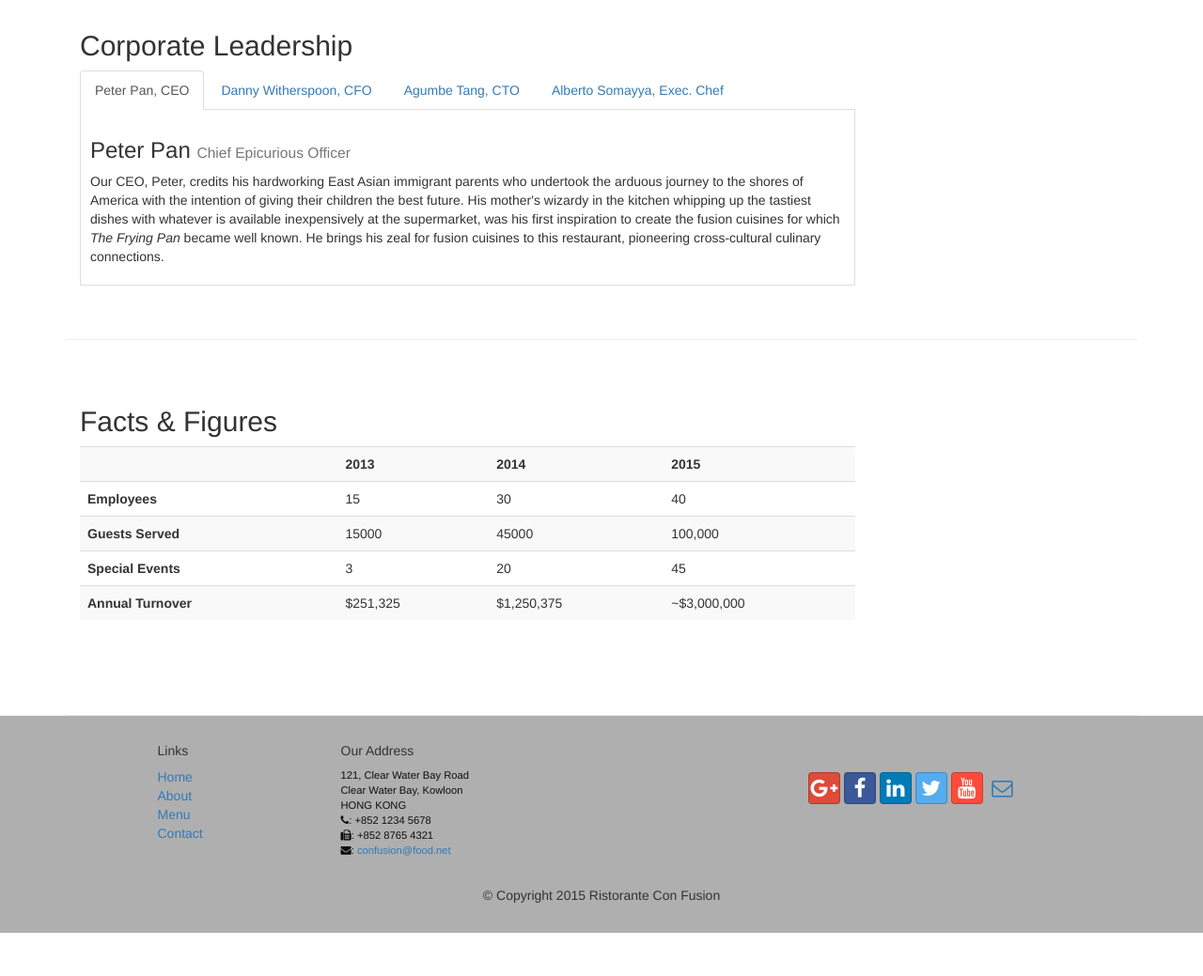
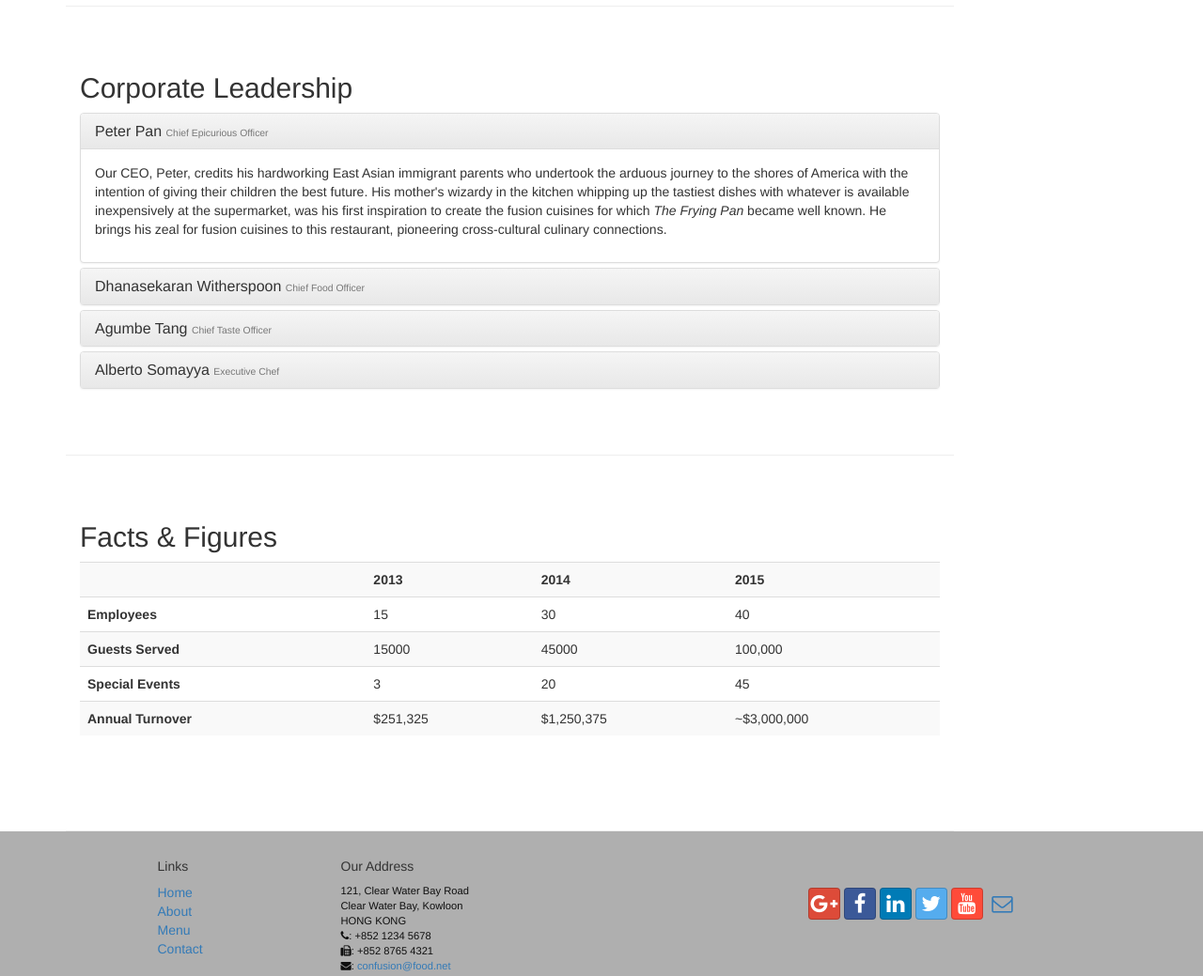
Before and after one commit to cullian/Front-End-Bootstrap-assignment, a plain HTML site: page aboutus.html in a window 1280 px wide. Shown: the part 1100-2139 px from the top of the page at 94% size. Before the commit the page ends 2093 px from the top, so only its background shows below. Drawn offline with nearby package versions, Linux system fonts and the light colour scheme.

Commit message:
Added files via upload
turned tabs into accordions and added scrollspy to about

```diff
--- a/aboutus.html
+++ b/aboutus.html
@@ -25,7 +25,7 @@
     <![endif]-->
 </head>
 
-<body>
+<body data-spy="scroll" data-target="#myScrollspy" data-offset="200">
     <nav class="navbar navbar-inverse navbar-fixed-top" role="navigation">
         <div class="container">
             <div class="navbar-header">
@@ -83,6 +83,8 @@
 
     <div class="container">
         <div class="row">
+        <div class="col-xs-12 col-sm-10">
+        <div class="row">
             <div class="col-xs-12">
     <!-- Bread Crumbs -->
                 <ol class="breadcrumb">
@@ -96,8 +98,8 @@
             </div>
         </div>
 
-        <div class="row row-content">
-            <div class="col-xs-12 col-sm-8">
+        <div id="history" class="row row-content">
+            <div class="col-xs-12 col-sm-6 col-lg-8">
                 <h2>Our History</h2>
                 <p>Started in 2010, Ristorante con Fusion quickly established itself as a culinary icon par excellence in Hong Kong. With its unique brand of world fusion cuisine that can be found nowhere else, it enjoys patronage from the A-list clientele in Hong Kong.  Featuring four of the best three-star Michelin chefs in the world, you never know what will arrive on your plate the next time you visit us.</p>
                 <p>The restaurant traces its humble beginnings to <em>The Frying Pan</em>, a successful chain started by our CEO, Mr. Peter Pan, that featured for the first time the world's best cuisines in a pan.</p>
@@ -112,7 +114,7 @@
                     </blockquote>
                 </div>
             </div>
-            <div class="col-xs-12 col-sm-4">
+            <div class="col-xs-12 col-sm-6 col-lg-4">
 <!--                <p style="padding:20px;"></p>-->
                 <div class="panel panel-primary">
                     <div class="panel-heading">
@@ -135,48 +137,79 @@
         </div>
 
 
-        <div class="row row-content">
-            <div class="col-xs-12 col-sm-9">
+        <div id="corporate" class="row row-content">
+
+
+            <div class="col-xs-12">
                 <h2>Corporate Leadership</h2>
-                <ul class="nav nav-tabs" role="tablist">
-                    <li role="presentation" class="active">
-                    <a href="#peter" aria-controls="peter"
-                     role="tab" data-toggle="tab">Peter Pan, CEO</a></li>
-                    <li role="presentation"><a href="#danny"
-                     aria-controls="danny" role="tab"
-                     data-toggle="tab">Danny Witherspoon, CFO</a></li>
-                    <li role="presentation"><a href="#agumbe"
-                     aria-controls="agumbe" role="tab"
-                     data-toggle="tab">Agumbe Tang, CTO</a></li>
-                    <li role="presentation"><a href="#alberto"
-                     aria-controls="alberto" role="tab"
-                     data-toggle="tab">Alberto Somayya, Exec. Chef</a></li>
-                </ul>
-                <div class="tab-content">
-                    <div role="tabpanel" class="tab-pane fade in active" id="peter">
-                        <h3>Peter Pan <small>Chief Epicurious Officer</small></h3>
+
+
+                <div class="panel-group" id="accordion" role="tablist" aria-multiselectable="true">
+
+                    <div class="panel panel-default">
+                        <div class="panel-heading" role="tab" id="headingPeter">
+                            <h3 class="panel-title"> <a role="button" data-toggle="collapse" data-parent="#accordion" href="#peter" aria-expanded="true" aria-controls="peter">Peter Pan <small>Chief Epicurious Officer</small></a></h3>
+                        </div>
+                        <div role="tabpanel" class="panel-collapse collapse in" id="peter" aria-labelledby="headingPeter">
+                            <div class="panel-body">
                                 <p>Our CEO, Peter, credits his hardworking East Asian immigrant parents who undertook the arduous journey to the shores of America with the intention of giving their children the best future. His mother's wizardy in the kitchen whipping up the tastiest dishes with whatever is available inexpensively at the supermarket, was his first inspiration to create the fusion cuisines for which <em>The Frying Pan</em> became well known. He brings his zeal for fusion cuisines to this restaurant, pioneering cross-cultural culinary connections.</p>
                             </div>
-                    <div role="tabpanel" class="tab-pane fade" id="danny">
-                        <h3>Dhanasekaran Witherspoon <small>Chief Food Officer</small></h3>
+                        </div>
+                    </div>
+
+                    <div class="panel panel-default">
+                        <div class="panel-heading" role="tab" id="headingDanny">
+                            <h3 class="panel-title">
+                                <a class="collapsed" role="button" data-toggle="collapse"
+                                     data-parent="#accordion" href="#danny"
+                                     aria-expanded="false" aria-controls="danny">
+                                    Dhanasekaran Witherspoon <small>Chief Food Officer</small></a>
+                            </h3>
+                        </div>
+                        <div role="tabpanel" class="panel-collapse collapse"
+                             id="danny"    aria-labelledby="headingDanny">
+                            <div class="panel-body">
                                 <p>Our CFO, Danny, as he is affectionately referred to by his colleagues, comes from a long established family tradition in farming and produce. His experiences growing up on a farm in the Australian outback gave him great appreciation for varieties of food sources. As he puts it in his own words, <em>Everything that runs, wins, and everything that stays, pays!</em></p>
                             </div>
-                    <div role="tabpanel" class="tab-pane fade" id="agumbe">
-                        <h3>Agumbe Tang <small>Chief Taste Officer</small></h3>
+                        </div>
+                    </div>
+                    <div class="panel panel-default">
+                        <div class="panel-heading" role="tab" id="headingAgumbe">
+                            <h3 class="panel-title">
+                                <a class="collapsed" role="button" data-toggle="collapse"
+                                     data-parent="#accordion" href="#agumbe"
+                                     aria-expanded="false" aria-controls="agumbe">
+                                    Agumbe Tang <small>Chief Taste Officer</small></a>
+                            </h3>
+                        </div>
+                        <div role="tabpanel" class="panel-collapse collapse"
+                             id="agumbe"    aria-labelledby="headingAgumbe">
+                            <div class="panel-body">
                                 <p>Blessed with the most discerning gustatory sense, Agumbe, our CFO, personally ensures that every dish that we serve meets his exacting tastes. Our chefs dread the tongue lashing that ensues if their dish does not meet his exacting standards. He lives by his motto, <em>You click only if you survive my lick.</em></p>
                             </div>
-                    <div role="tabpanel" class="tab-pane fade" id="alberto">
-                        <h3>Alberto Somayya <small>Executive Chef</small></h3>
+                        </div>
+                    </div>
+                    <div class="panel panel-default">
+                        <div class="panel-heading" role="tab" id="headingAlberto">
+                            <h3 class="panel-title">
+                                <a class="collapsed" role="button" data-toggle="collapse"
+                                     data-parent="#accordion" href="#alberto"
+                                     aria-expanded="false" aria-controls="alberto">
+                                    Alberto Somayya <small>Executive Chef</small></a>
+                            </h3>
+                        </div>
+                        <div role="tabpanel" class="panel-collapse collapse"
+                             id="alberto"    aria-labelledby="headingAlberto">
+                            <div class="panel-body">
                                 <p>Award winning three-star Michelin chef with wide International experience having worked closely with whos-who in the culinary world, he specializes in creating mouthwatering Indo-Italian fusion experiences. He says, <em>Put together the cuisines from the two craziest cultures, and you get a winning hit! Amma Mia!</em></p>
                             </div>
                         </div>
                     </div>
-            <div class="col-xs-12 col-sm-3">
-                <p style="padding:20px;"></p>
                 </div>
             </div>
-        <div class="row row-content">
-            <div class="col-xs-12 col-sm-9">
+        </div>
+        <div id="facts" class="row row-content">
+            <div class="col-xs-12">
                 <h2>Facts &amp; Figures</h2>
                 <div class="table-responsive">
                 <table class="table table-striped">
@@ -213,9 +246,15 @@
                 </table>
                 </div>
             </div>
-             <div class="col-xs-12 col-sm-3">
-                <p style="padding:20px;"></p>
        </div>
+       </div>
+        <nav class="hidden-xs col-sm-2" id="myScrollspy">
+            <ul class="nav nav-pills nav-stacked" data-spy="affix" data-offset-top="400">
+                <li><a href="#history">Our History</a></li>
+                <li><a href="#corporate">Corporate</a></li>
+                <li><a href="#facts">Facts</a></li>
+            </ul>
+        </nav>
        </div>
 
     </div>
--- a/css/mystyles.css
+++ b/css/mystyles.css
@@ -65,3 +65,6 @@ body{
     border-bottom: 1px solid #ddd;
     padding: 10px;
 }
+.affix {
+    top:100px;
+}
```
Lines whose indentation alone changed are shown as unchanged.
